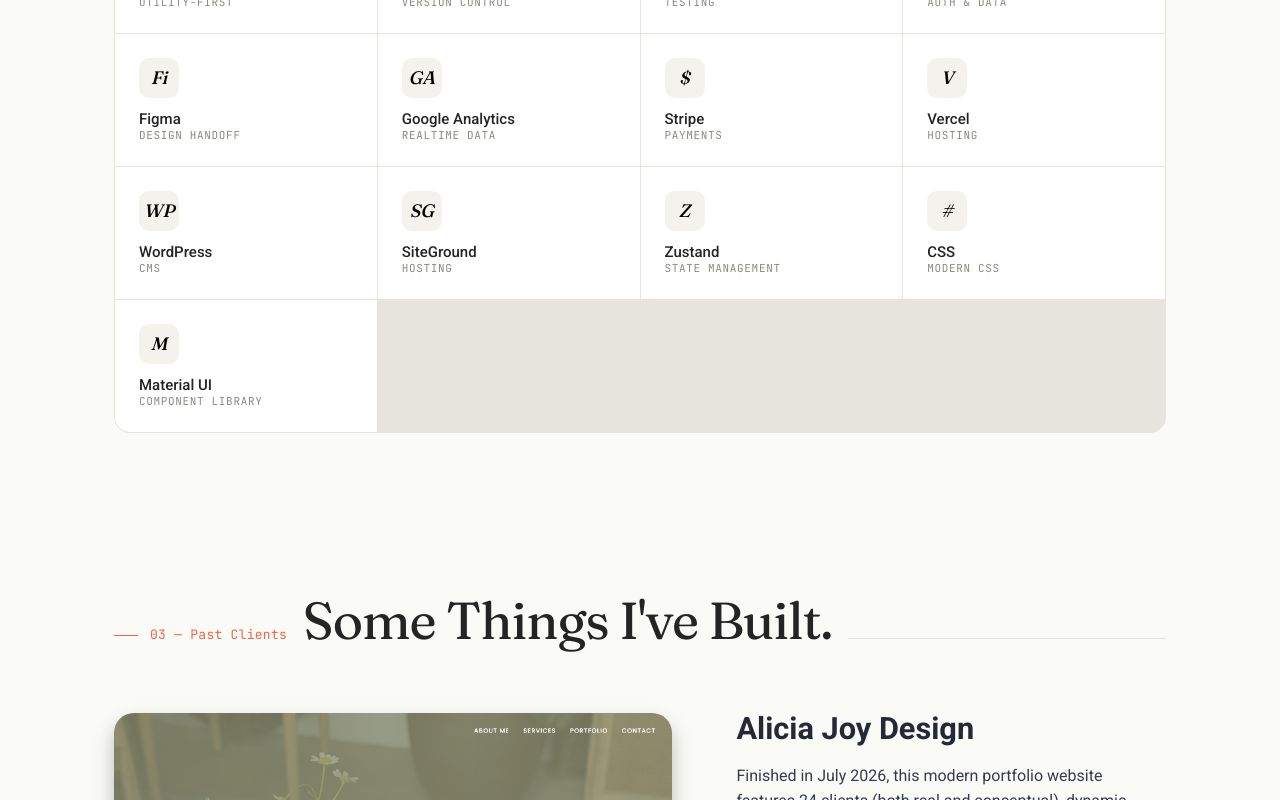
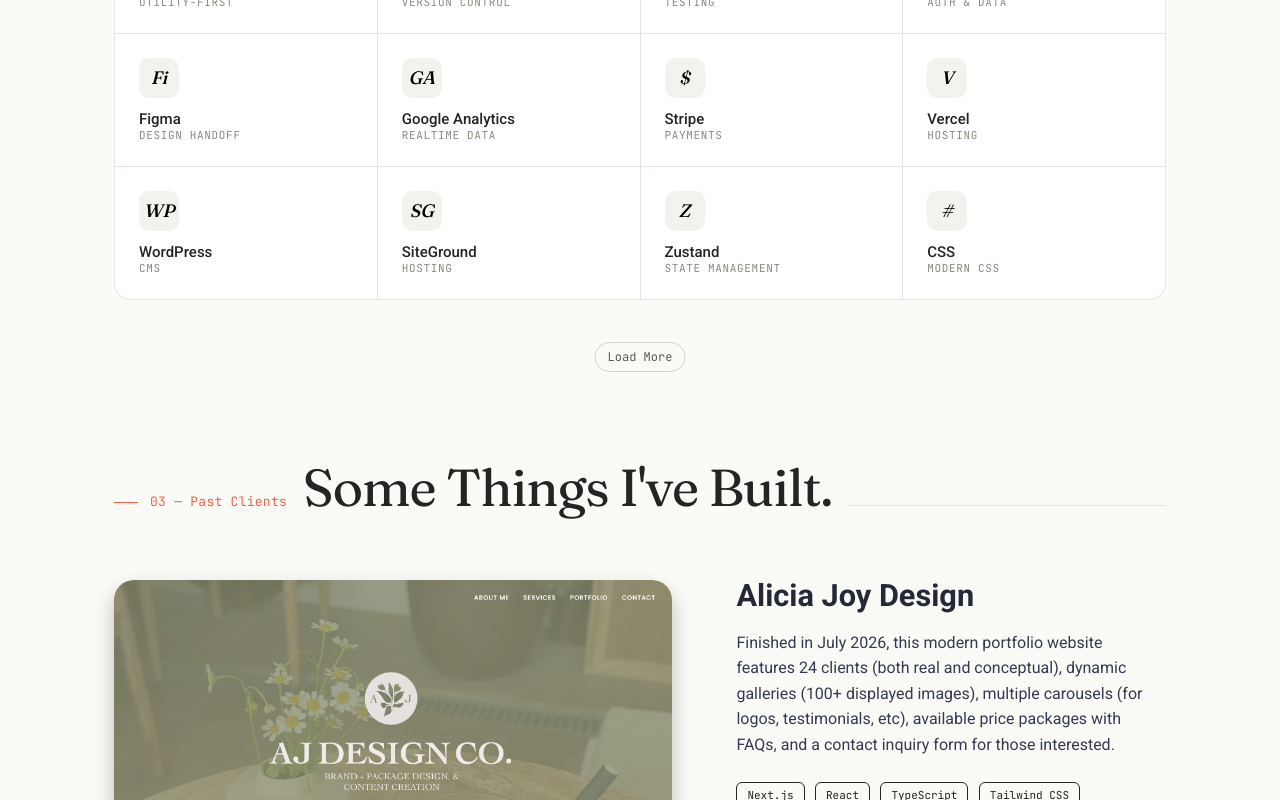
Before and after one commit to jeddelich/next-portfolio, a Next.js app: page / in a window 1280 px wide. Shown: the part 2268-3068 px from the top of the page. Built offline with nearby package versions, Linux system fonts and the light colour scheme.

Commit message:
feature: load more button for tech stack

```diff
--- a/components/stack/stack.module.css
+++ b/components/stack/stack.module.css
@@ -90,6 +90,22 @@
     letter-spacing: 0.06em;
 }
 
+.loadMoreButton {
+  font-family: 'JetBrains Mono', ui-monospace, monospace;
+  position: absolute;
+  bottom: 8px;
+  left: 50%;
+  transform: translateX(-50%);
+  font-size: 12px;
+  padding: 6px 12px;
+  border-radius: 100px;
+  background: transparent;
+  border: 1px solid #d6d3c8;
+  color: #5a5a52;
+  cursor: pointer;
+  transition: all 0.2s ease;
+}
+
 :global(.dark-theme) .stackChip {
   border-color: rgba(255, 255, 255, 0.18);
   color: rgba(255, 255, 255, 0.72);
@@ -131,3 +147,8 @@
 :global(.dark-theme) .stackCat {
   color: rgba(255, 255, 255, 0.62);
 }
+
+:global(.dark-theme) .loadMoreButton {
+  border-color: rgba(255, 255, 255, 0.18);
+  color: rgba(255, 255, 255, 0.72);
+}
--- a/components/stack/stack.tsx
+++ b/components/stack/stack.tsx
@@ -11,11 +11,22 @@
 
 function Stack() {
   const [activeFilter, setActiveFilter] = useState<FilterOption>("All");
+  const [visibleCount, setVisibleCount] = useState(16);
 
-  const visibleTechStack =
+  const filteredTechStack =
     activeFilter === "All"
       ? techStack
       : techStack.filter((item) => item.group === activeFilter);
+
+  const visibleTechStack = filteredTechStack.slice(0, visibleCount);
+
+  const handleLoadMoreToggle = () => {
+    if (visibleCount >= filteredTechStack.length) {
+      setVisibleCount(16);
+    } else {
+      setVisibleCount((prev) => prev + 16);
+    }
+  };
 
   return (
     <section
@@ -31,7 +42,10 @@
                 key={filter}
                 type="button"
                 className={`${styles.stackChip} ${activeFilter === filter ? styles.stackChipActive : ""}`}
-                onClick={() => setActiveFilter(filter)}
+                onClick={() => {
+                  setActiveFilter(filter);
+                  setVisibleCount(16);
+                }}
               >
                 {filter}
               </button>
@@ -50,6 +64,15 @@
           </div>
         </div>
       </div>
+      {filteredTechStack.length > 16 && (
+      <button
+        type="button"
+        className={styles.loadMoreButton}
+        onClick={handleLoadMoreToggle}
+      >
+        {visibleCount < filteredTechStack.length ? "Load More" : "Show Less"}
+      </button>
+      )}
     </section>
   );
 }
```
